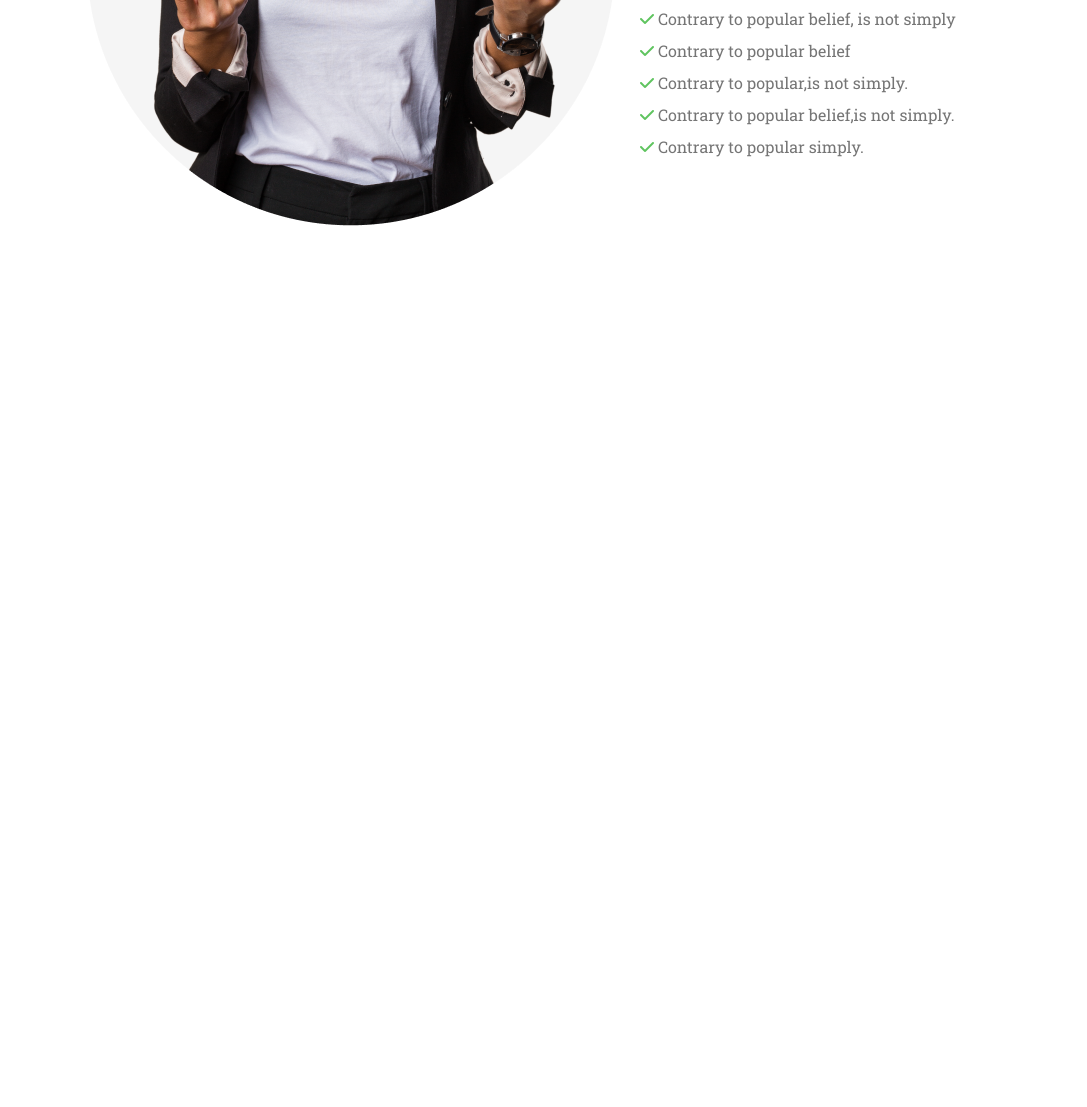
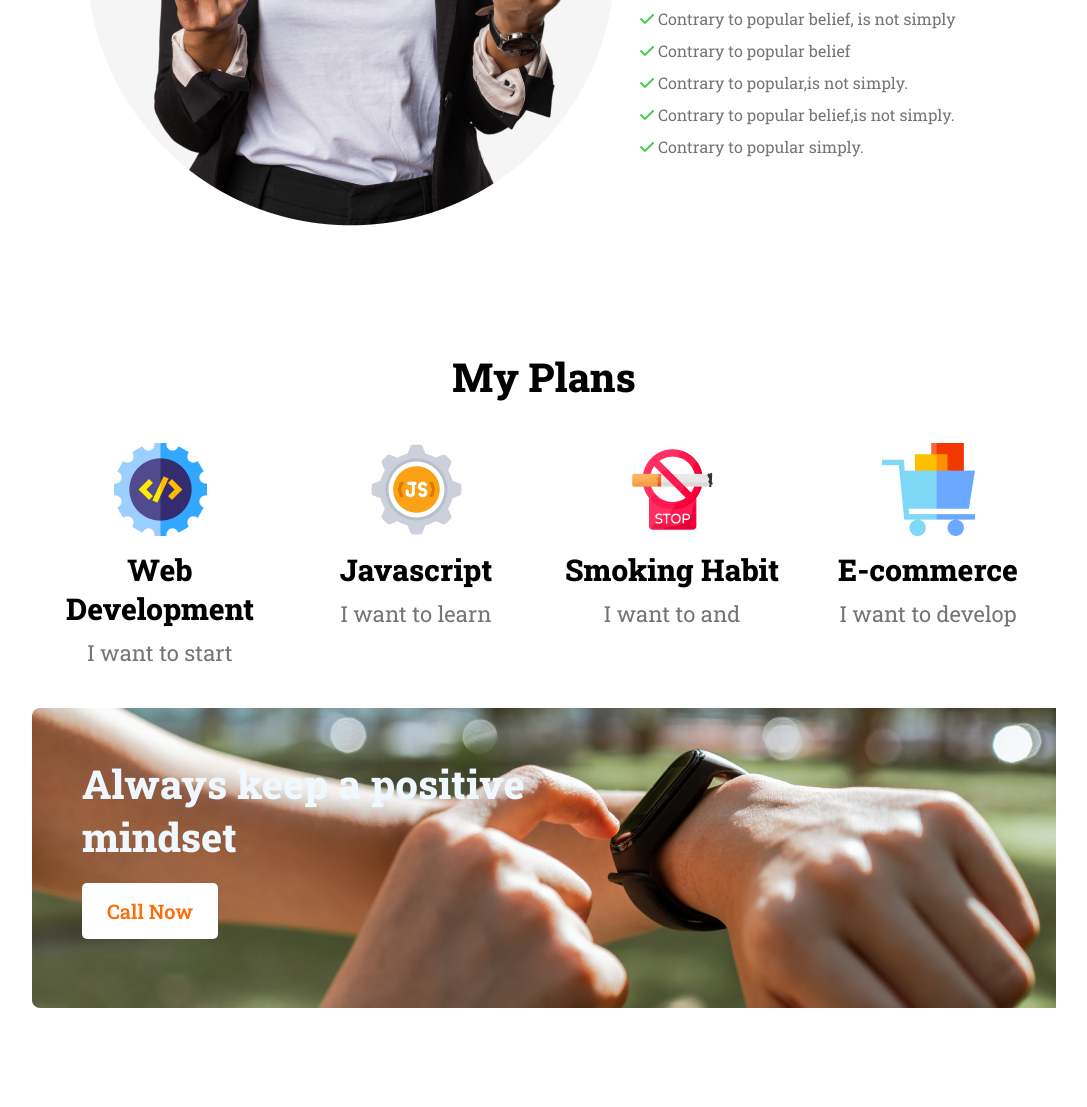
Before and after one commit to imranbinkalam/first-assignment, a plain HTML site: page index.html in a window 1280 px wide. Shown: the part 1418-2525 px from the top of the page, without its empty margins (96-1183 px from the left). Before the commit the page ends 1768 px from the top, so only its background shows below. Drawn offline with Linux system fonts and the light colour scheme.

Commit message:
add a new banner section

```diff
--- a/css-style/projects.css
+++ b/css-style/projects.css
@@ -31,6 +31,7 @@
 .primary-btn{
     padding: 15px 25px;
     font-size: 20px;
+    font-weight: 600;
     background-color: #FD6E0A;
     color: aliceblue;
     border: none;
@@ -70,5 +71,50 @@
     list-style: none;
 }
 .contain-list li i{
-    color: rgb(95, 196, 95);
+    color: rgb(80, 202, 80);
 }
+/* Second contain style */
+.second-contain{}
+.second-container{}
+.sub-title{
+    text-align: center;
+    font-size: 40px;
+}
+.logo-items{
+    display: flex;
+    margin: 40px auto;
+    justify-content: center;
+}
+.item1{
+    width: 20%;
+    text-align: center;
+}
+.item1 h2{
+    margin: 10px 0;
+    font-size: 30px;
+}
+.item1 p{
+    color: #757575;
+    font-size: 22px;
+    font-weight: 500;
+}
+/* Watch banner style */
+
+
+.watch-banner{
+    background-image: url('../images/watch.png');
+    width: 80%;
+    height: 50vh;
+    background-repeat: no-repeat;
+    margin: 0 auto;
+    padding: 50px;
+}
+.watch-banner h1{
+    color: aliceblue;
+    font-size: 40px;
+    margin-bottom: 20px;
+}
+.btn{
+    color: #FD6E0A;
+    background-color: #fff;
+}
--- a/index.html
+++ b/index.html
@@ -42,5 +42,39 @@
             </div>
         </div>
     </section>
+    <!-- Second contain section -->
+    <section class="second-contain">
+        <div class="second-container">
+            <h1 class="sub-title">My Plans</h1>
+            <div class="logo-items">
+                <div class="item1">
+                    <img src="images/icons/web.png" alt="">
+                    <h2>Web Development</h2>
+                    <p>I want to start</p>
+                </div>
+                <div class="item1">
+                    <img src="images/icons/js.png" alt="">
+                    <h2>Javascript</h2>
+                    <p>I want to learn</p>
+                </div>
+                <div class="item1">
+                    <img src="images/icons/smoke.png" alt="">
+                    <h2>Smoking Habit</h2>
+                    <p>I want to and</p>
+                </div>
+                <div class="item1">
+                    <img src="images/icons/ecom.png" alt="">
+                    <h2>E-commerce</h2>
+                    <p>I want to develop</p>
+                </div>
+            </div>
+        </div>
+        <!-- last banner -->
+        <div class="watch-banner">
+            <h1>Always keep a positive <br> mindset</h1>
+            <button class="primary-btn btn">Call Now</button>
+        </div>
+    </section>
+
 </body>
 </html>
```
